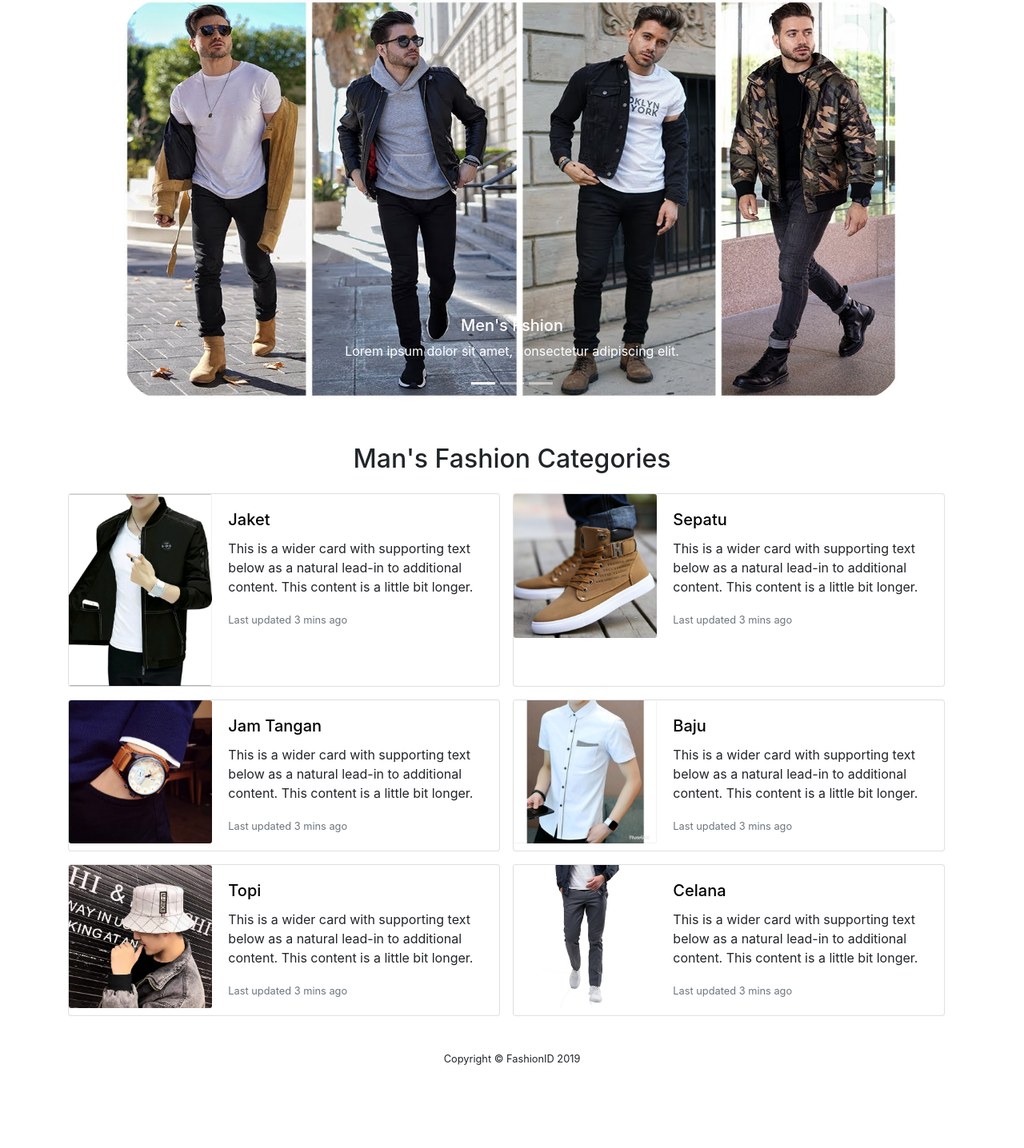
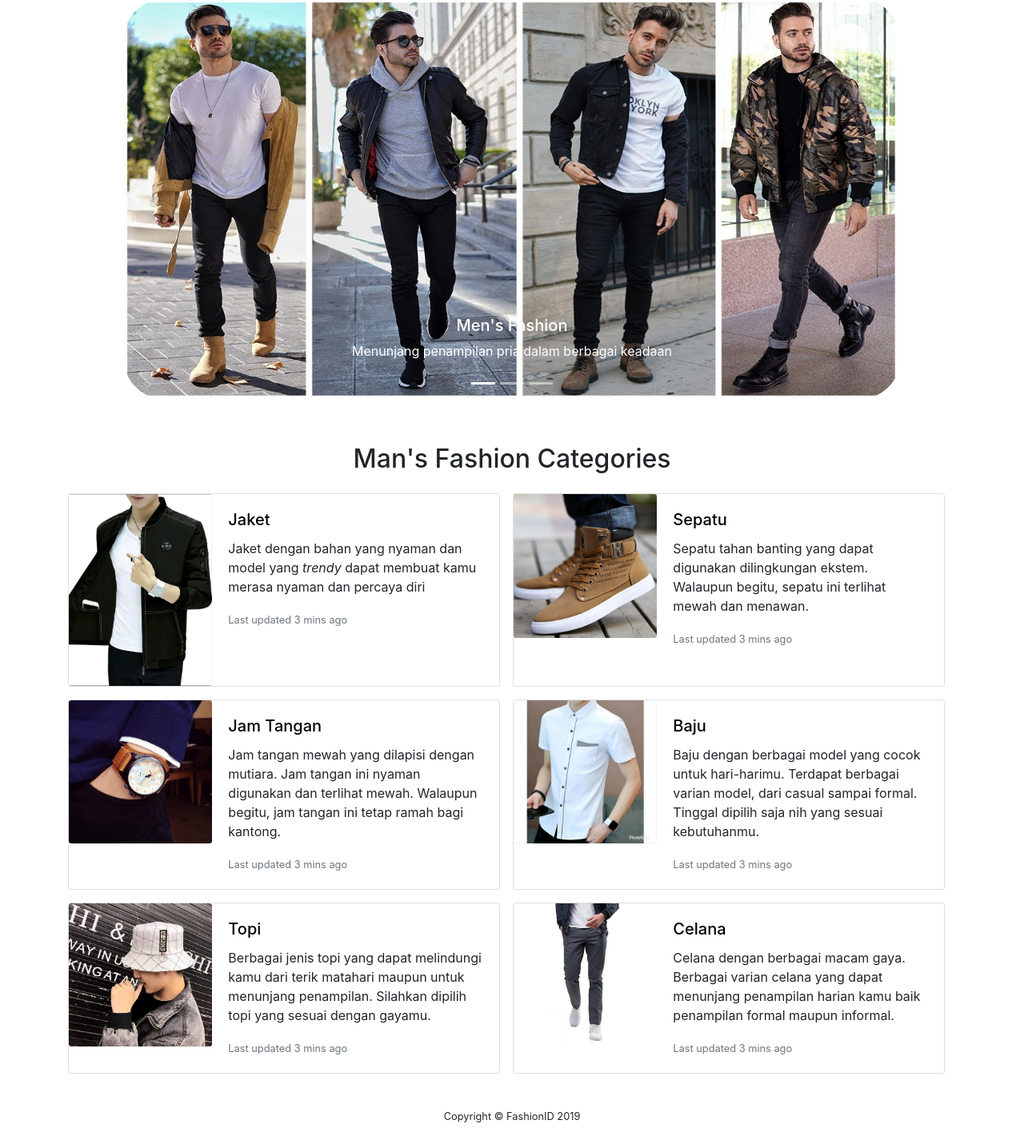
Before and after one commit to fauziardha1/Final-Project-Web, a CodeIgniter app: page /index.php/home/man in a window 1280 px wide. Shown: the part 97-1533 px from the top of the page at 80% size. Before the commit the page ends 1429 px from the top, so only its background shows below. Run offline with CodeIgniter, Linux system fonts and the light colour scheme; data comes from the database, SQL or seed files in the repository; some libraries are stand-ins or nearby versions.

Commit message:
mengganti keterangan yang tidak memiliki makna menjadi memiliki sedikit makna

```diff
--- a/application/views/about.php
+++ b/application/views/about.php
@@ -8,7 +8,7 @@
 	<?php $this->load->view("partials/navbar.php", $sumCart) ?>
 	<div class = "container" id = "about" >
 		<h2 class="mt-5 mb-4" style="text-align: center;">About this website</h2>
-		<p>Website <b><em>FashionID</em></b> merupakan sebuah website toko pakaian yang melayani pembelian berbagai jenis pakaian. Website ini terinspirasi dari salah satu website pakaian yang terkenal, yaitu <a href='http://zalora.co.id'>zalora.co.id</a> dan gambar-gambar yang ada di website ini sebagian besar berasal dari <a href='http://blibli.com'>blibli.com</a>. Pada webite ini, terdapat pakaian untuk pria, wanita, maupun anak-anak. Website ini menyadiakan berbagai jenis <em>Fashion</em> hits masa kini mulai dari baju, celana, jaket, topi, sepatu, dan jam tangan. </p>
+		<p>Website <b><em>FashionID</em></b> merupakan sebuah website toko pakaian yang melayani pembelian berbagai jenis pakaian. Website ini terinspirasi dari salah satu website pakaian yang terkenal, yaitu <a href='http://zalora.co.id' target="_blank">zalora.co.id</a> dan gambar-gambar yang ada di website ini sebagian besar berasal dari <a href='http://blibli.com' target="_blank">blibli.com</a>. Pada webite ini, terdapat pakaian untuk pria, wanita, maupun anak-anak. Website ini menyadiakan berbagai jenis <em>Fashion</em> hits masa kini mulai dari baju, celana, jaket, topi, sepatu, dan jam tangan. </p>
 		<br>
 		<h2 class="mt-5 mb-4" style="text-align: center;">Developer</h2>
 		<div class="row">
--- a/application/views/adminViews/overview.php
+++ b/application/views/adminViews/overview.php
@@ -9,7 +9,7 @@
   <meta name="description" content="">
   <meta name="author" content="">
 
-  <title>SB Admin 2 - Dashboard Asu</title>
+  <title>FashionID - Admin</title>
 
   <!-- Custom fonts for this template-->
   <link href="<?php echo base_url('assets/fontawesome-free/css/all.min.css" rel="stylesheet" type="text/css') ?>">
--- a/application/views/manHome.php
+++ b/application/views/manHome.php
@@ -11,7 +11,7 @@
 		    <div class="col-md-8">
 		      <div class="card-body">
 		        <a href="<?php echo base_url('home/man/jaket')?>"><h5 class="card-title">Jaket</h5></a>
-		        <p class="card-text">This is a wider card with supporting text below as a natural lead-in to additional content. This content is a little bit longer.</p>
+		        <p class="card-text">Jaket dengan bahan yang nyaman dan model yang <em>trendy</em> dapat membuat kamu merasa nyaman dan percaya diri</p>
 		        <p class="card-text"><small class="text-muted">Last updated 3 mins ago</small></p>
 		      </div>
 		    </div>
@@ -28,7 +28,7 @@
 		    <div class="col-md-8">
 		      <div class="card-body">
 		        <a href="<?php echo base_url('home/man/sepatu')?>"><h5 class="card-title">Sepatu</h5></a>
-		        <p class="card-text">This is a wider card with supporting text below as a natural lead-in to additional content. This content is a little bit longer.</p>
+		        <p class="card-text">Sepatu tahan banting yang dapat digunakan dilingkungan ekstem. Walaupun begitu, sepatu ini terlihat mewah dan menawan.</p>
 		        <p class="card-text"><small class="text-muted">Last updated 3 mins ago</small></p>
 		      </div>
 		    </div>
@@ -46,7 +46,7 @@
 		    <div class="col-md-8">
 		      <div class="card-body">
 		        <a href="<?php echo base_url('home/man/jam')?>"><h5 class="card-title">Jam Tangan</h5></a>
-		        <p class="card-text">This is a wider card with supporting text below as a natural lead-in to additional content. This content is a little bit longer.</p>
+		        <p class="card-text">Jam tangan mewah yang dilapisi dengan mutiara. Jam tangan ini nyaman digunakan dan terlihat mewah. Walaupun begitu, jam tangan ini tetap ramah bagi kantong.</p>
 		        <p class="card-text"><small class="text-muted">Last updated 3 mins ago</small></p>
 		      </div>
 		    </div>
@@ -63,7 +63,7 @@
 		    <div class="col-md-8">
 		      <div class="card-body">
 		        <a href="<?php echo base_url('home/man/baju')?>"><h5 class="card-title">Baju</h5></a>
-		        <p class="card-text">This is a wider card with supporting text below as a natural lead-in to additional content. This content is a little bit longer.</p>
+		        <p class="card-text">Baju dengan berbagai model yang cocok untuk hari-harimu. Terdapat berbagai varian model, dari casual sampai formal. Tinggal dipilih saja nih yang sesuai kebutuhanmu.</p>
 		        <p class="card-text"><small class="text-muted">Last updated 3 mins ago</small></p>
 		      </div>
 		    </div>
@@ -81,7 +81,7 @@
 		    <div class="col-md-8">
 		      <div class="card-body">
 		        <a href="<?php echo base_url('home/man/topi')?>"><h5 class="card-title">Topi</h5></a>
-		        <p class="card-text">This is a wider card with supporting text below as a natural lead-in to additional content. This content is a little bit longer.</p>
+		        <p class="card-text">Berbagai jenis topi yang dapat melindungi kamu dari terik matahari maupun untuk menunjang penampilan. Silahkan dipilih topi yang sesuai dengan gayamu.</p>
 		        <p class="card-text"><small class="text-muted">Last updated 3 mins ago</small></p>
 		      </div>
 		    </div>
@@ -98,7 +98,7 @@
 		    <div class="col-md-8">
 		      <div class="card-body">
 		        <a href="<?php echo base_url('home/man/celana')?>"><h5 class="card-title">Celana</h5></a>
-		        <p class="card-text">This is a wider card with supporting text below as a natural lead-in to additional content. This content is a little bit longer.</p>
+		        <p class="card-text">Celana dengan berbagai macam gaya. Berbagai varian celana yang dapat menunjang penampilan harian kamu baik penampilan formal maupun informal.</p>
 		        <p class="card-text"><small class="text-muted">Last updated 3 mins ago</small></p>
 		      </div>
 		    </div>
--- a/application/views/partials/carousel.php
+++ b/application/views/partials/carousel.php
@@ -13,8 +13,8 @@
             <img src="<?php echo base_url()?>img/2.jpg" class="d-block mx-auto mt-2" style="border-radius: 50px;" width="90%" height="500px" alt="...">
           </a>
           <div class="carousel-caption d-none d-md-block">
-            <h5>Women's Fshion</h5>
-            <p>Nulla vitae elit libero, a pharetra augue mollis interdum.</p>
+            <h5>Women's Fashion</h5>
+            <p><em>Trend Fashion</em> Wanita masa kini</p>
           </div>
         </div>
         <div class="carousel-item">
@@ -22,8 +22,8 @@
             <img src="<?php echo base_url()?>img/1.jpg" class="d-block mx-auto mt-2" style="border-radius: 50px;" width="90%" height="500px" alt="...">
           </a>
           <div class="carousel-caption d-none d-md-block">
-            <h5 >Men's Fshion</h5>
-            <p>Lorem ipsum dolor sit amet, consectetur adipiscing elit.</p>
+            <h5 >Men's Fashion</h5>
+            <p>Menunjang penampilan pria dalam berbagai keadaan</p>
           </div>
         </div>
         <div class="carousel-item">
@@ -32,7 +32,7 @@
           </a>
           <div class="carousel-caption d-none d-md-block">
             <h5>Child's Fashion</h5>
-            <p>Praesent commodo cursus magna, vel scelerisque nisl consectetur.</p>
+            <p>Berbagai jenis <em>Fashion</em> yang cocok untuk anak</p>
           </div>
         </div>
 
@@ -42,8 +42,8 @@
             <img src="<?php echo base_url()?>img/2.jpg" class="d-block mx-auto mt-2" style="border-radius: 50px;" width="90%" height="500px" alt="...">
           </a>
           <div class="carousel-caption d-none d-md-block">
-            <h5>Women's Fshion</h5>
-            <p>Nulla vitae elit libero, a pharetra augue mollis interdum.</p>
+            <h5>Women's Fashion</h5>
+            <p><em>Trend Fashion</em> Wanita masa kini</p>
           </div>
         </div>
         <div class="carousel-item">
@@ -51,8 +51,8 @@
             <img src="<?php echo base_url()?>img/1.jpg" class="d-block mx-auto mt-2" style="border-radius: 50px;" width="90%" height="500px" alt="...">
           </a>
           <div class="carousel-caption d-none d-md-block">
-            <h5 >Men's Fshion</h5>
-            <p>Lorem ipsum dolor sit amet, consectetur adipiscing elit.</p>
+            <h5 >Men's Fashion</h5>
+            <p>Menunjang penampilan pria dalam berbagai keadaan</p>
           </div>
         </div>
         <div class="carousel-item">
@@ -60,7 +60,7 @@
             <img src="<?php echo base_url()?>img/4.jpg" class="d-block mx-auto mt-2" style="border-radius: 50px;" width="90%" height="500px" alt="...">
           <div class="carousel-caption d-none d-md-block">
             <h5>Child's Fashion</h5>
-            <p>Praesent commodo cursus magna, vel scelerisque nisl consectetur.</p>
+            <p>Berbagai jenis <em>Fashion</em> yang cocok untuk anak</p>
           </div>
         </div>
 
@@ -70,8 +70,8 @@
             <img src="<?php echo base_url()?>img/2.jpg" class="d-block mx-auto mt-2" style="border-radius: 50px;" width="90%" height="500px" alt="...">
           </a>
           <div class="carousel-caption d-none d-md-block">
-            <h5>Women's Fshion</h5>
-            <p>Nulla vitae elit libero, a pharetra augue mollis interdum.</p>
+            <h5>Women's Fashion</h5>
+            <p><em>Trend Fashion</em> Wanita masa kini</p>
           </div>
         </div>
         <div class="carousel-item active">
@@ -79,8 +79,8 @@
             <img src="<?php echo base_url()?>img/1.jpg" class="d-block mx-auto mt-2" style="border-radius: 50px;" width="90%" height="500px" alt="...">
           </a>
           <div class="carousel-caption d-none d-md-block">
-            <h5 >Men's Fshion</h5>
-            <p>Lorem ipsum dolor sit amet, consectetur adipiscing elit.</p>
+            <h5 >Men's Fashion</h5>
+            <p>Menunjang penampilan pria dalam berbagai keadaan</p>
           </div>
         </div>
         <div class="carousel-item">
@@ -89,7 +89,7 @@
           </a>
           <div class="carousel-caption d-none d-md-block">
             <h5>Child's Fashion</h5>
-            <p>Praesent commodo cursus magna, vel scelerisque nisl consectetur.</p>
+            <p>Berbagai jenis <em>Fashion</em> yang cocok untuk anak</p>
           </div>
         </div>
 
@@ -99,8 +99,8 @@
             <img src="<?php echo base_url()?>img/2.jpg" class="d-block mx-auto mt-2" style="border-radius: 50px;" width="90%" height="500px" alt="...">
           </a>
           <div class="carousel-caption d-none d-md-block">
-            <h5>Women's Fshion</h5>
-            <p>Nulla vitae elit libero, a pharetra augue mollis interdum.</p>
+            <h5>Women's Fashion</h5>
+            <p><em>Trend Fashion</em> Wanita masa kini</p>
           </div>
         </div>
         <div class="carousel-item">
@@ -108,8 +108,8 @@
             <img src="<?php echo base_url()?>img/1.jpg" class="d-block mx-auto mt-2" style="border-radius: 50px;" width="90%" height="500px" alt="...">
           </a>
           <div class="carousel-caption d-none d-md-block">
-            <h5 >Men's Fshion</h5>
-            <p>Lorem ipsum dolor sit amet, consectetur adipiscing elit.</p>
+            <h5 >Men's Fashion</h5>
+            <p>Menunjang penampilan pria dalam berbagai keadaan</p>
           </div>
         </div>
         <div class="carousel-item active">
@@ -118,7 +118,7 @@
           </a>
           <div class="carousel-caption d-none d-md-block">
             <h5>Child's Fashion</h5>
-            <p>Praesent commodo cursus magna, vel scelerisque nisl consectetur.</p>
+            <p>Berbagai jenis <em>Fashion</em> yang cocok untuk anak</p>
           </div>
         </div>
       <?php endif; ?>
```
Also changed, not shown: application/views/childHome.php (+6 -6 lines), application/views/womenHome.php (+6 -6 lines).
